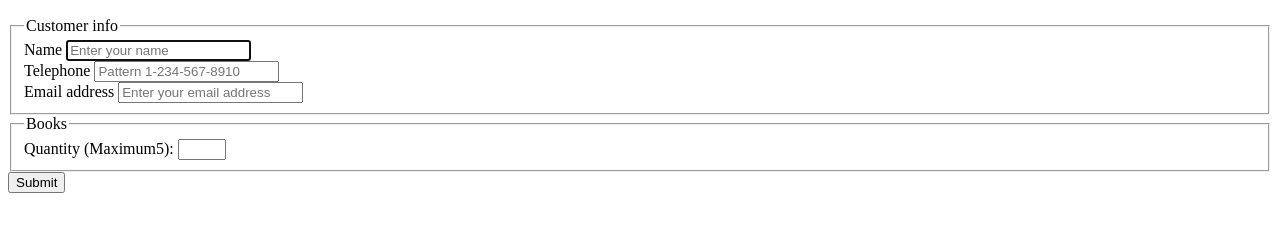
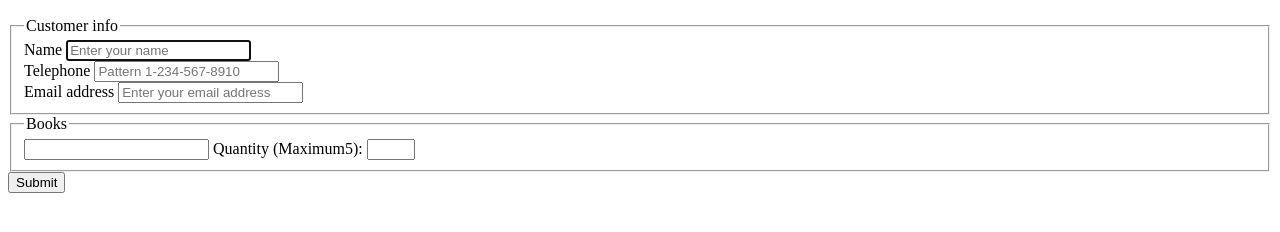
Before and after one commit to Ola1990/zadanie-formularz2, a plain HTML site: page index.html in a window 1280 px wide. Shown: the part 110-342 px from the top of the page. Drawn offline with Linux system fonts and the light colour scheme.

Commit message:
poprawka poprawki

```diff
--- a/index.html
+++ b/index.html
@@ -19,6 +19,7 @@
        </fieldset>
        <fieldset>
            <legend>Books</legend>
+            <input list="books">
               <datalist name="books" id="books">
                   <option value="Pochłaniacz">Katarzyna Bonda "Pochłaniacz"</option>
                   <option value="Okularnik">Katarzyna Bonda "Okularnik"</option>
```
